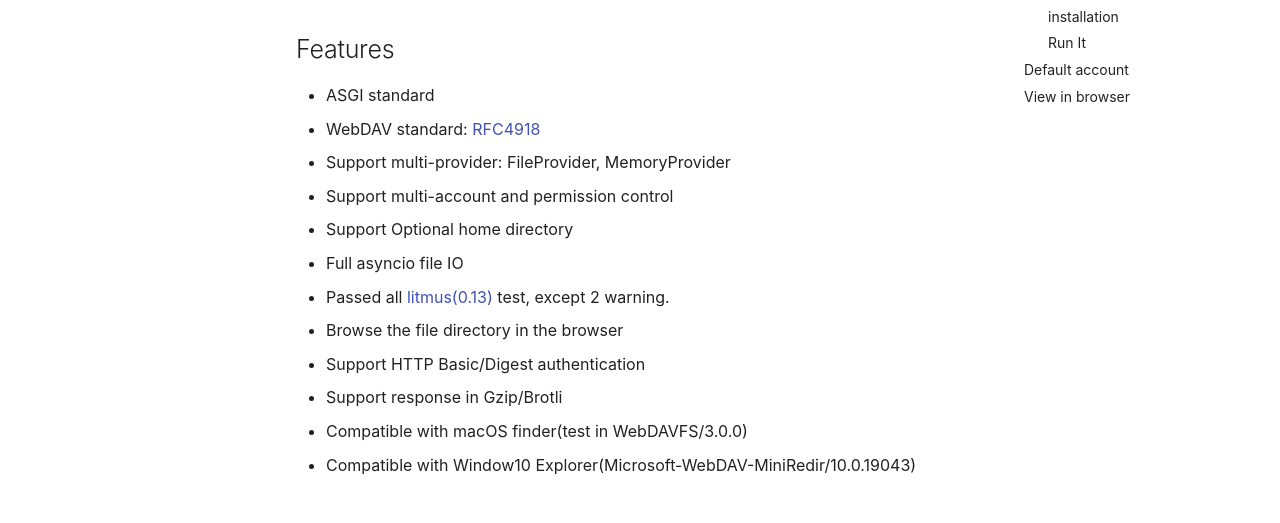
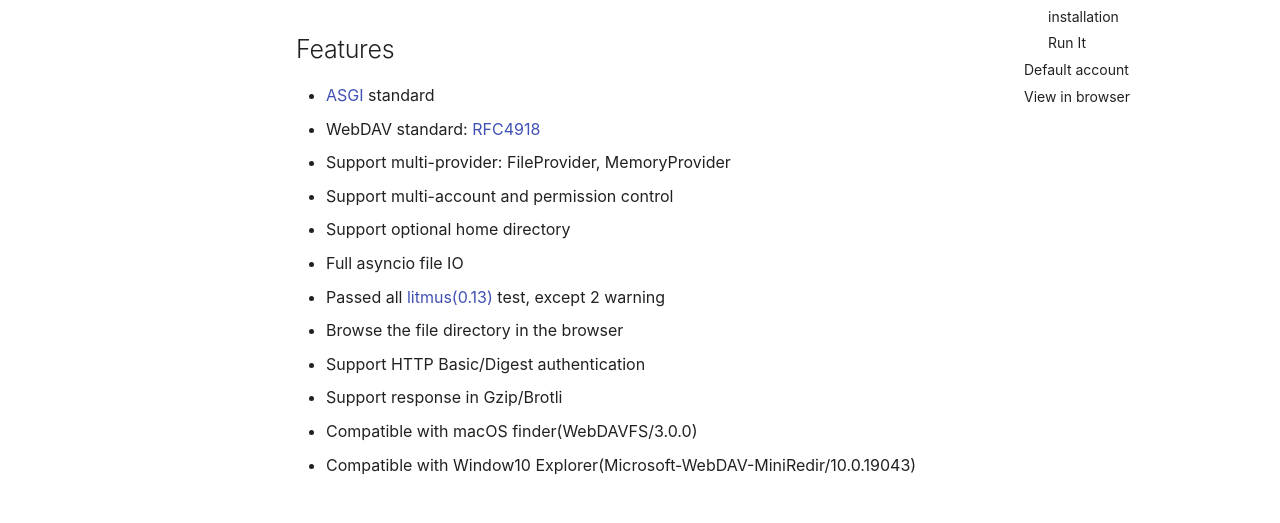
Before and after one commit to rexzhang/asgi-webdav, an MkDocs documentation site: the page built from docs/index.md, in a window 1280 px wide and 900 px high. Shown: the part 310-833 px from the top of the window. Built offline with MkDocs 1.6.1 and Material for MkDocs 9.7.7, drawn with Linux system fonts in a browser that asks for light colours; comment, search, counter and statistics services are not loaded.

Commit message:
Update docs

```diff
--- a/docs/index.md
+++ b/docs/index.md
@@ -6,24 +6,24 @@
 [![codecov](https://codecov.io/gh/rexzhang/asgi-webdav/branch/main/graph/badge.svg?token=6D961MCCWN)](https://codecov.io/gh/rexzhang/asgi-webdav)
 [![Code style: black](https://img.shields.io/badge/code%20style-black-000000.svg)](https://github.com/psf/black)
 [![LGTM Grade](https://img.shields.io/lgtm/grade/python/github/rexzhang/asgi-webdav)](https://lgtm.com/projects/g/rexzhang/asgi-webdav)
-![Docker Pulls](https://img.shields.io/docker/pulls/ray1ex/asgi-webdav)
-![downloads](https://img.shields.io/github/downloads/rexzhang/asgi-webdav/total)
+[![Docker Pulls](https://img.shields.io/docker/pulls/ray1ex/asgi-webdav)](https://hub.docker.com/r/ray1ex/asgi-webdav)
+[![downloads](https://img.shields.io/github/downloads/rexzhang/asgi-webdav/total)](https://github.com/rexzhang/asgi-webdav/releases)
 
 An asynchronous WebDAV server implementation, Support multi-provider, multi-account and permission control.
 
 ## Features
 
-- ASGI standard
+- [ASGI](https://asgi.readthedocs.io) standard
 - WebDAV standard: [RFC4918](https://www.ietf.org/rfc/rfc4918.txt)
 - Support multi-provider: FileProvider, MemoryProvider
 - Support multi-account and permission control
-- Support Optional home directory
+- Support optional home directory
 - Full asyncio file IO
-- Passed all [litmus(0.13)](http://www.webdav.org/neon/litmus) test, except 2 warning.
+- Passed all [litmus(0.13)](http://www.webdav.org/neon/litmus) test, except 2 warning
 - Browse the file directory in the browser
 - Support HTTP Basic/Digest authentication
 - Support response in Gzip/Brotli
-- Compatible with macOS finder(test in WebDAVFS/3.0.0)
+- Compatible with macOS finder(WebDAVFS/3.0.0)
 - Compatible with Window10 Explorer(Microsoft-WebDAV-MiniRedir/10.0.19043)
 
 ## Quick Start
```
Also changed, not shown: README.md (+8 -7 lines).
